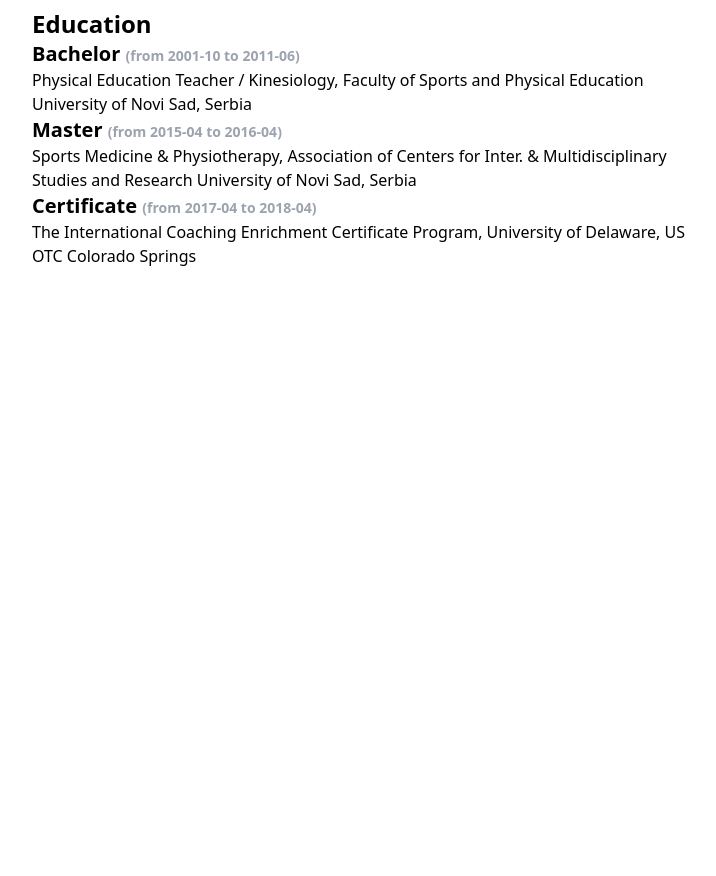
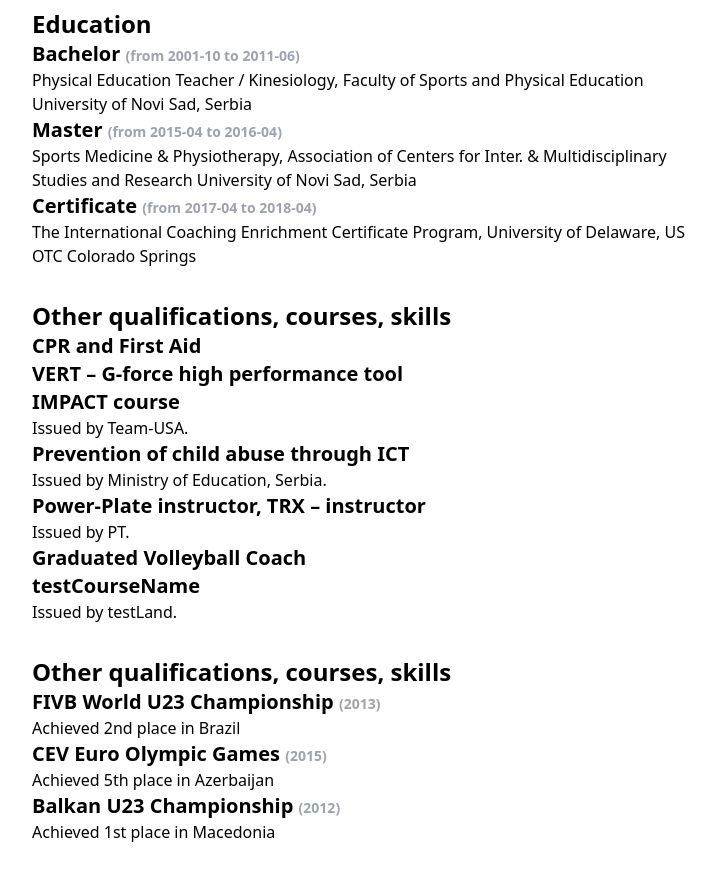
Before and after one commit to pedjamusic/milan-vucinic, a Gatsby site: page / in a window 1280 px wide. Shown: the part 518-1394 px from the top of the page, without its empty margins (272-988 px from the left). Before the commit the page ends 818 px from the top, so only its background shows below. Built offline with nearby package versions, Linux system fonts and the light colour scheme; Gatsby itself is replaced by a stand-in of ours.

Commit message:
Added achievemnts, courses and altered folder structure a bit

```diff
--- /dev/null
+++ b/content/achievements.json
@@ -0,0 +1,22 @@
+{
+  "achievements": [
+    {
+      "year": "2013",
+      "event": "FIVB World U23 Championship",
+      "location": "Brazil",
+      "achieved": "2nd place"
+    },
+    {
+      "year": "2015",
+      "event": "CEV Euro Olympic Games",
+      "location": "Azerbaijan",
+      "achieved": "5th place"
+    },
+    {
+      "year": "2012",
+      "event": "Balkan U23 Championship",
+      "location": "Macedonia",
+      "achieved": "1st place"
+    }
+  ]
+}
--- /dev/null
+++ b/content/courses.json
@@ -0,0 +1,29 @@
+{
+  "courses": [
+    {
+      "coursename": "CPR and First Aid"
+    },
+    {
+      "coursename": "VERT – G-force high performance tool"
+    },
+    {
+      "coursename": "IMPACT course",
+      "issuer": "Team-USA"
+    },
+    {
+      "coursename": "Prevention of child abuse through ICT",
+      "issuer": "Ministry of Education, Serbia"
+    },
+    {
+      "coursename": "Power-Plate instructor, TRX – instructor",
+      "issuer": "PT"
+    },
+    {
+      "coursename": "Graduated Volleyball Coach"
+    },
+    {
+      "coursename": "testCourseName",
+      "issuer": "testLand"
+    }
+  ]
+}
--- a/content/personal.md
+++ /dev/null
@@ -1,11 +0,0 @@
----
-category: personal
-photo: assets/milan.jpg
-name: Milan Vucinic
-vocation: Strength & Conditioning Coach
-dob: 16. 8. 1981.
-email: vucinic_milan1608@yahoo.conj
-tel: +46 76 8563031
-marriage: Yes
-quote: "Milan is the one."
----
--- a/src/components/layout.jsx
+++ b/src/components/layout.jsx
@@ -1,7 +1,7 @@
 import React from 'react'
 
-import Header from '../components/header'
-import Navigation from '../components/navigation'
+import Header from '../components/partials/header'
+import Navigation from '../components/partials/navigation'
 
 import headerData from '../../content/personal.json'
 
--- /dev/null
+++ b/src/components/sections/achievement.jsx
@@ -0,0 +1,10 @@
+import React from 'react'
+
+export default function Achievement( props ) {
+  return (
+    <>
+      <h3>{ props.eventname } <span className="text-sm text-gray-400">({ props.year })</span></h3>
+      <p>Achieved { props.achieved } in { props.location }</p>
+    </>
+  )
+}
--- /dev/null
+++ b/src/components/sections/course.jsx
@@ -0,0 +1,10 @@
+import React from 'react'
+
+export default function Course(props) {
+  return (
+    <>
+      <h3>{ props.coursename }</h3>
+      { !!props.issuer ? <p>Issued by {props.issuer}.</p> : "" }
+    </>
+  )
+}
--- a/src/pages/index.js
+++ b/src/pages/index.js
@@ -1,11 +1,15 @@
 import React from 'react'
 
 import Layout from '../components/layout'
-import Job from '../components/job'
-import Edu from '../components/edu'
+import Job from '../components/sections/job'
+import Edu from '../components/sections/edu'
+import Course from '../components/sections/course'
+import Achievement from '../components/sections/achievement'
 
 import jobsData from '../../content/jobs.json'
 import eduData from '../../content/education.json'
+import coursesData from '../../content/courses.json'
+import achieveData from '../../content/achievements.json'
 
 export default function Landing() {
   return (
@@ -29,6 +33,24 @@
           } ) }
         </section>
       </article>
+
+      <article className="courses">
+        <h2>Other qualifications, courses, skills</h2>
+        <section className="list-of-courses mt-0">
+          { coursesData.courses.map( ( data, index ) => {
+            return <Course key={ index } coursename={ data.coursename } issuer={ data.issuer } />
+          } ) }
+        </section>
+      </article>
+
+      <article className="achievements">
+        <h2>Other qualifications, courses, skills</h2>
+        <section className="list-of-achievements mt-0">
+          { achieveData.achievements.map( ( data, index ) => {
+            return <Achievement key={ index } eventname={ data.event } location={ data.location } achieved={ data.achieved } year={ data.year } />
+          } ) }
+        </section>
+      </article>
     </Layout>
    )
  }
--- a/static/admin/config.yml
+++ b/static/admin/config.yml
@@ -86,8 +86,9 @@
         editor:
           preview: false
         fields:
-          - name: course
-            label: Course
+          - name: courses
+            label: Courses
+            label_singular: course
             summary: "{{fields.coursename}}"
             widget: list
             fields:
@@ -108,6 +109,6 @@
             widget: list
             fields:
               - { label: Event, name: event }
-              - { label: Location, name: locations, required: false, default: null }
-              - { label: Achievement, name: achievement }
+              - { label: Location, name: location, required: false, default: null }
+              - { label: Achieved, name: achieved }
               - { label: Year, name: year, widget: date, date_format: "YYYY", format: "YYYY" }
```
Also changed, not shown: netlify.toml (added), src/components/partials/header.jsx (renamed from src/components/header.jsx), src/components/partials/navigation.jsx (renamed from src/components/navigation.jsx), src/components/sections/edu.jsx (renamed from src/components/edu.jsx), src/components/sections/job.jsx (renamed from src/components/job.jsx).
